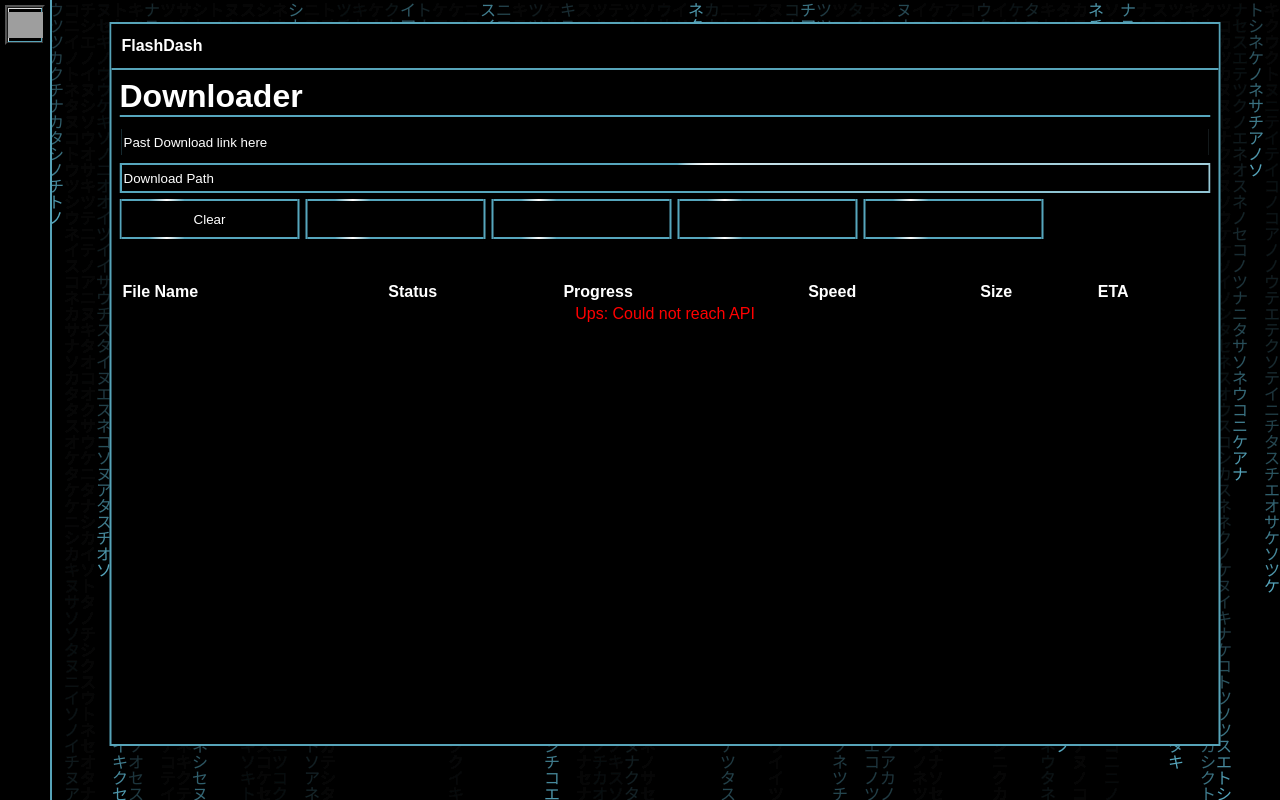
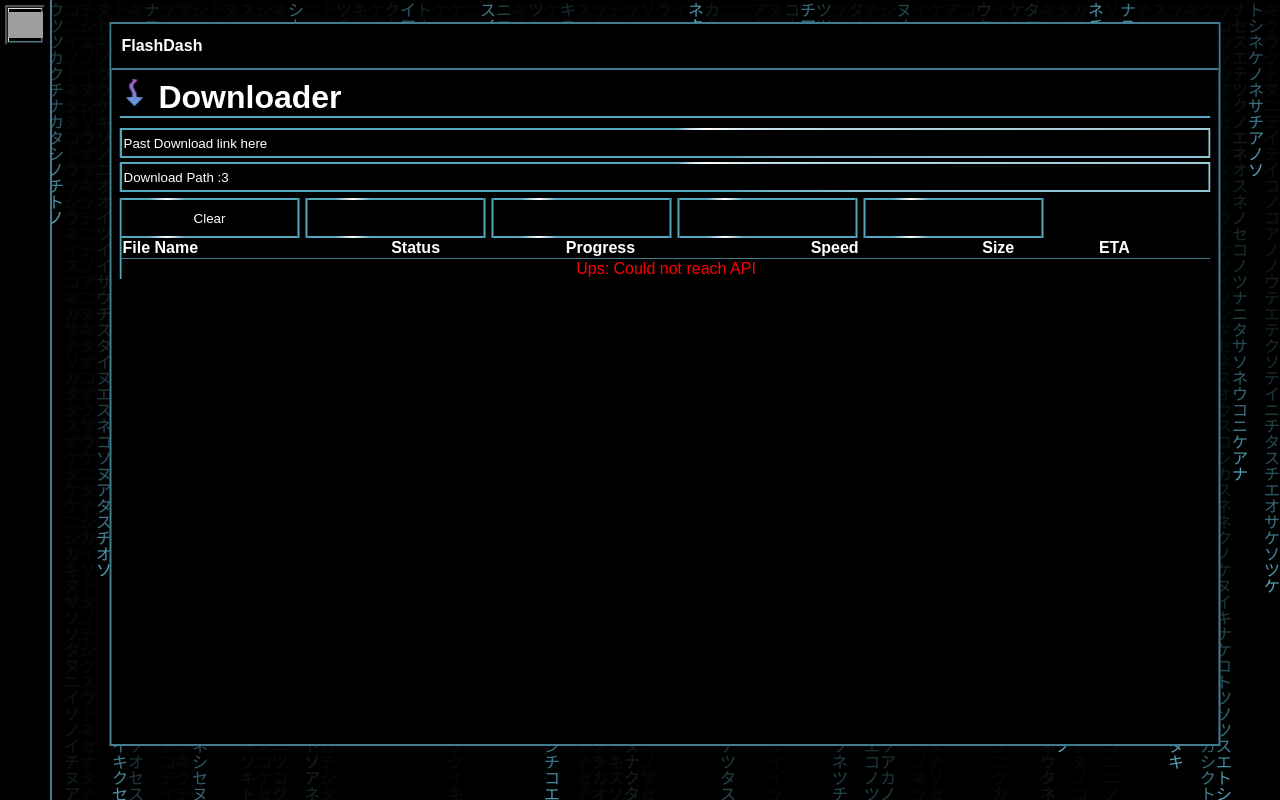
Before and after one commit to AquaFrostByte/FlashDash, a Flask app: page / in a window 1280 px wide. Run offline with Flask 3, Linux system fonts and the light colour scheme; grey boxes are pictures that could not be loaded.

Commit message:
Addad default download dir not quite donee jet and styling not quite done yet 2
 On branch main
 Your branch is up to date with 'origin/main'.

 Changes to be committed:
	modified:   app.py
	new file:   config.json
	modified:   static/css/styles.css
	modified:   static/js/downloadmanager.js
	new file:   static/js/init.js
	new file:   static/js/settings.js
	modified:   templates/index.html
	new file:   templates/settings.html

```diff
--- a/app.py
+++ b/app.py
@@ -2,6 +2,7 @@
 import subprocess
 import aria2p
 import os
+import json
 from dotenv import load_dotenv
 
 app = Flask(__name__)
@@ -16,6 +17,22 @@
     )
 )
 
+CONFIG_FILE = 'config.json'
+# DONT TOUCH THIS JUST PRAY THAT IT WORKS : AI SOLUTION WAS TRASH SO DONT TOUCH IT IF IT WORSISH NOW!!!
+def load_config():
+    if os.path.exists(CONFIG_FILE):
+        try:
+            with open(CONFIG_FILE, 'r') as f:
+                return json.load(f)
+        except json.JSONDecodeError:
+            print(f"Uhmm Json is broken 3: ")
+
+    return {"default_download_path":""}
+
+def save_config(config):
+    with open(CONFIG_FILE, 'w') as f:
+        json.dump(config, f, indent=4)
+
 def download(download_link):
     download = api.add_uris([download_link])
     return f"Added {download.name}"
@@ -29,6 +46,15 @@
         if link:
             output = download(link)
     return render_template('index.html', output=output)
+
+@app.route('/settings', methods=["GET", "POST"])
+def settings():
+    output = ""
+    if request.method == "POST":
+        link = request.form.get("download_link", "").strip()
+        if link:
+            output = download(link)
+    return render_template('settings.html', output=output)
 
 @app.route('/api/downloads')
 def get_downloads():
@@ -69,6 +95,34 @@
 
     return jsonify(downloads_data)
 
+@app.route('/api/add-download', methods=['POST'])
+def add_download():
+    if not api:
+        return jsonify({"error": "aria2c daeom is offline"}), 503
+
+    data = request.get_json() or {}
+    download_link = data.get('download_link')
+    download_path = data.get('download_path')
+
+    if not download_link:
+        return jsonify({"error": "Download link is required"}), 400
+
+    options = {}
+    if download_path:
+        options['dir'] = os.path.abspath(download_path)
+    else:
+        config = load_config()
+        default_path = config.get('default_download_path')
+        if default_path:
+            options['dir'] = os.path.abspath(default_path)
+
+    try:
+        download = api.add_uris([download_link], options=options)
+        return jsonify({"success": True, "gid": download.gid})
+
+    except Exception as e:
+        return jsonify({"error": f"Faild to add {str(e)}"}), 500
+
 @app.route('/api/purge', methods=["POST"])
 def purge_downloads():
     if not api:
@@ -79,6 +133,21 @@
     except Exception as e:
         return jsonify({"error": str(e)}), 500
 
+@app.route('/api/settings', methods=['GET','POST'])
+def handle_settings():
+    if request.method == 'GET':
+        config = load_config()
+        return jsonify(config)
+    elif request.method == 'POST':
+        data = request.get_json()
+        if not data or 'default_download_path' not in data:
+            return jsonify({"error":"No download dir??? like bro"})
+
+        config = load_config()
+        config['default_download_path'] = data['default_download_path']
+        save_config(config)
+        return jsonify({"success":True,"message":"Settings saved :3!"})
+
 if __name__ == '__main__':
     print("Server Started...")
     app.run(debug=True, host="0.0.0.0", port=5333)
--- /dev/null
+++ b/config.json
@@ -0,0 +1,3 @@
+{
+    "default_download_path": "/mnt/MemCard/Personal/Movies"
+}
--- a/static/css/styles.css
+++ b/static/css/styles.css
@@ -253,37 +253,7 @@
     border-bottom: var(--color-accent) 2px solid;
 }
 
-#Downloadlink {
-    width: calc(100% - 8px);
-    height: 24px;
-
-    border: 2px solid transparent;
-
-    background-image:
-      linear-gradient(#000, #000),
-      conic-gradient(
-        from var(--beam-deg),
-        #ffffff 0deg,
-        var(--color-accent) 30deg,
-        var(--color-accent) 330deg,
-        #ffffff 360deg
-      );
-
-    background-origin: border-box;
-    background-clip: padding-box, border-box;
-
-    animation: spinBeam 3s linear infinite;
-
-    background-color: #000;
-}
-
-#Downloadlink:focus,
-#Downloadlink:focus-visible {
-    outline: none;
-    border-bottom-color: var(--color-accent);
-}
-
-#Downloadpath {
+input {
     width: calc(100% - 8px);
     height: 24px;
 
@@ -307,8 +277,8 @@
     background-color: #000;
 }
 
-#Downloadpath:focus,
-#Downloadpath:focus-visible {
+input:focus,
+input:focus-visible {
     outline: none;
     border-bottom-color: var(--color-accent);
 }
@@ -346,6 +316,10 @@
     animation: moveBeam 2s linear infinite;
 }
 
+#Downloadlink {
+    margin-bottom: 4px;
+}
+
 #download-list table {
     width: 100%;
 }
@@ -375,6 +349,23 @@
     display: block;
 }
 
+#icon {
+    height: 30px;
+}
+
+table {
+    border-collapse: collapse;
+    width: 100%;
+}
+
+#headertr {
+    border-bottom: var(--color-border) 1px solid;
+}
+
+tr > *:first-child {
+    border-left: var(--color-accent) 2px solid;
+}
+
 @keyframes growAndMove {
     0%, 100% {
         transform: translateY(-10vh);
--- a/static/js/downloadmanager.js
+++ b/static/js/downloadmanager.js
@@ -4,7 +4,6 @@
         if (!response.ok) throw new Error("Could not reach API");
         const downloads = await response.json();
 
-        // Check for both selector formats safely
         const tbody = document.getElementById('downloads-table-body') || document.getElementById('download-tbody');
         if (!tbody) return;
 
@@ -52,7 +51,6 @@
     }
 }
 
-// Clear Completed & Failed tasks button
 const purgeBtn = document.getElementById('purge-btn');
 if (purgeBtn) {
     purgeBtn.addEventListener('click', async () => {
@@ -74,11 +72,57 @@
             alert("Failed to connect to server: " + err.message);
         } finally {
             purgeBtn.innerText = originalText;
-            purgeBtn.disabled = false; // Fixed typo "fasle" -> "false"
+            purgeBtn.disabled = false;
         }
     });
 }
 
-// Refresh every 2 seconds
+document.getElementById('Downloadlink').addEventListener('keydown', function(event) {
+    if (event.key === 'Enter') {
+        event.preventDefault();
+
+        const downloadLink = this.value.trim();
+        const downloadPath = document.getElementById('Downloadpath').value.trim();
+        const statuspre = document.getElementById('status');
+
+        statuspre.style.display = 'block';
+
+        if (!downloadLink) {
+            alert('Add a download link! 3:<');
+            return;
+        }
+
+        const requestBody = {
+            download_link: downloadLink
+        };
+
+        if (downloadPath) {
+            requestBody.download_path = downloadPath;
+        }
+
+        fetch('/api/add-download', {
+            method: 'POST',
+            headers: { 'Content-Type': 'application/json' },
+            body: JSON.stringify(requestBody)
+        })
+        .then(response => response.json())
+        .then(data => {
+            if (data.success) {
+                console.log('Download started!:', data.gid);
+                this.value = '';
+
+                document.getElementById('Downloadpath').value = '';
+                alert('Download started!');
+            } else {
+                alert('Error: ' + data.error);
+            }
+        })
+        .catch(error => {
+            console.error('Error:', error);
+            alert('Failed to send request.');
+        });
+    }
+});
+
 setInterval(refreshDashboard, 2000);
 refreshDashboard();
--- /dev/null
+++ b/static/js/init.js
@@ -0,0 +1,77 @@
+const wait = (ms) => new Promise(resolve => setTimeout(resolve, ms));
+
+let boot = false;
+
+async function loading() {
+    const mainWindow = document.getElementById('MainWindow');
+
+    if (boot === false) {
+        if (mainWindow) {
+            mainWindow.style.visibility = 'hidden';
+            await wait(2500);
+            mainWindow.style.visibility = 'visible';
+        }
+    }
+}
+
+function theme() {
+    const root = document.documentElement;
+    const themeToggle = document.getElementById('themeToggle');
+    const accentPicker = document.getElementById('accentPicker');
+
+    const themes = {
+        dark: {
+            '--color-bg': '#000000',
+            '--color-text': '#ffffff',
+            '--color-text-muted': '#dfdfdf',
+            '--color-bevel-shadow-1': '#373737',
+            '--color-bevel-shadow-2': '#1a1a1a',
+            '--color-active-bg': '#0a0a0a',
+            '--color-active-shadow-1': '#6d6d6d',
+            '--color-active-shadow-2': '#9c9c9c'
+        },
+        light: {
+            '--color-bg': '#ffffff',
+            '--color-text': '#000000',
+            '--color-text-muted': '#555555',
+            '--color-bevel-shadow-1': '#e0e0e0',
+            '--color-bevel-shadow-2': '#ffffff',
+            '--color-active-bg': '#f0f0f0',
+            '--color-active-shadow-1': '#cccccc',
+            '--color-active-shadow-2': '#e6e6e6'
+        }
+    };
+
+    function applyTheme(mode) {
+        const theme = themes[mode];
+        for (let key in theme) {
+            root.style.setProperty(key, theme[key]);
+        }
+        localStorage.setItem('site-theme', mode);
+    }
+
+    function applyAccent(color) {
+        root.style.setProperty('--color-accent', color);
+        root.style.setProperty('--color-border', color + 'c1');
+        localStorage.setItem('site-accent', color);
+    }
+
+    if (themeToggle && accentPicker) {
+        themeToggle.addEventListener('change', (e) => applyTheme(e.target.value));
+        accentPicker.addEventListener('input', (e) => applyAccent(e.target.value));
+    }
+
+    const savedTheme = localStorage.getItem('site-theme') || 'dark';
+    const savedAccent = localStorage.getItem('site-accent') || '#56a6bd';
+
+    if (themeToggle) themeToggle.value = savedTheme;
+    if (accentPicker) accentPicker.value = savedAccent;
+
+    applyTheme(savedTheme);
+    applyAccent(savedAccent);
+}
+
+loading();
+theme();
+
+boot = true;
--- a/templates/index.html
+++ b/templates/index.html
@@ -13,8 +13,8 @@
                      onerror="this.parentElement.innerHTML='☰'">
             </button>
             <ul id="Sidebar">
-                <button class="SideButton SideItem"> Downloader </button>
-                <button class="SideButton SideItem"> Settings </button>
+                <button class="SideButton SideItem" onclick="window.location.href='/';"> Downloader </button>
+                <button class="SideButton SideItem" onclick="window.location.href='/settings';"> Settings </button>
                 <button class="SideButton SideItem"> Repositories </button>
             </ul>
             <div id="NavClock"></div>
@@ -27,13 +27,11 @@
                     <span id="MainWindowTitle">FlashDash</span>
                 </div>
                 <div class="window-content">
-                    <h1>Downloader</h1>
-                    <form id="forms" method="POST">
+                    <h1> <img src="{{url_for('static', filename='img/Arow.gif')}}" id="icon"> Downloader</h1>
+                    <div id="forms">
                         <input type="text" name="download_link" placeholder="Past Download link here" autofocus id="Downloadlink">
-                    </form>
-                    <form id="forms" method="POST">
-                        <input type="text" name="download_path" placeholder="Download Path" id="Downloadpath">
-                    </form>
+                        <input type="text" name="download_path" placeholder="Download Path :3" id="Downloadpath">
+                    </div>
                     <div id="quickoptions">
                         <button id="purge-btn"> Clear </button>
                         <button></button>
@@ -41,11 +39,11 @@
                         <button></button>
                         <button></button>
                     </div>
-                    <pre> {{ output }} </pre>
+                    <pre id="status" style="display: none;"> {{ output }} </pre>
                     <div id="download-list">
                         <table role="grid">
                             <thead>
-                                <tr>
+                                <tr id="headertr">
                                     <th class="th-head">File Name</th>
                                     <th class="th-head">Status</th>
                                     <th class="th-head">Progress</th>
@@ -67,9 +65,10 @@
 
         <!-- Animated background -->
 
-
+        <script src="{{ url_for('static', filename='js/init.js')}}"></script>
         <script src="{{ url_for('static', filename='js/bg.js')}}"></script>
         <script src="{{ url_for('static', filename='js/downloadmanager.js')}}"></script>
         <script src="{{ url_for('static', filename='js/menu.js')}}"></script>
+
     </body>
 </html>
```
Also changed, not shown: static/js/settings.js (added, +99 -0 lines), templates/settings.html (added, +60 -0 lines).
